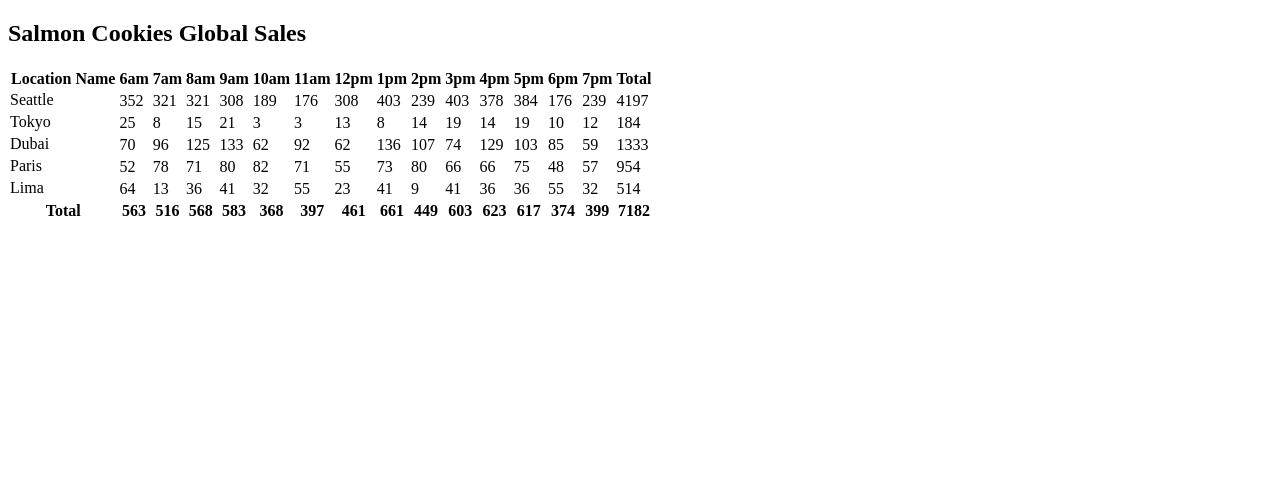
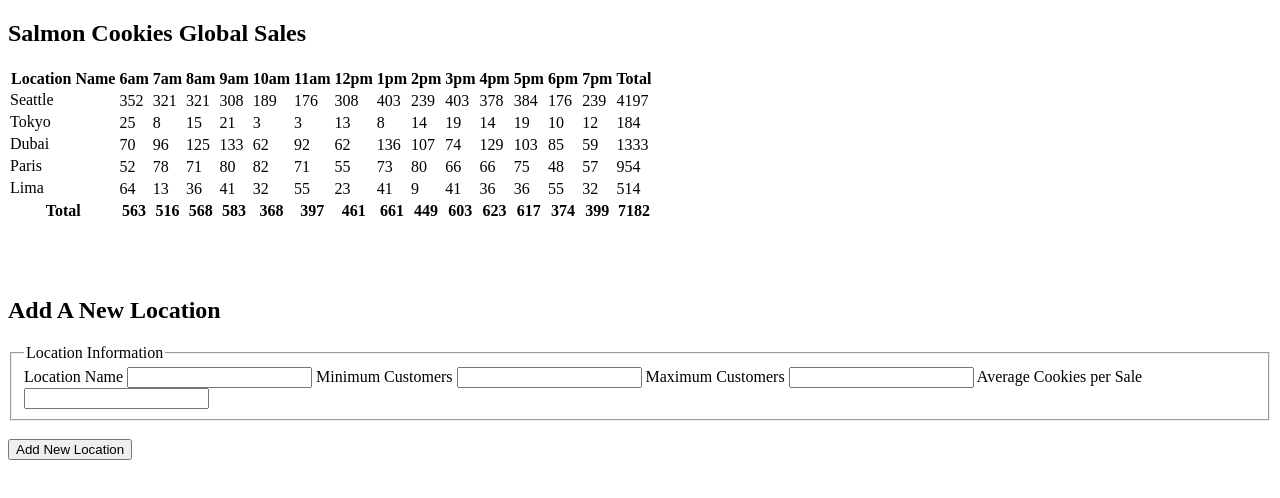
Before and after one commit to suetarazi/cookie-stand, a plain HTML site: page sales.html in a window 1280 px wide. Drawn offline with Linux system fonts and the light colour scheme.

Commit message:
table with form to add new location

```diff
--- a/app.js
+++ b/app.js
@@ -1,4 +1,6 @@
 'use strict';
+
+//addLocation.reset();
 
 //global variables:
 var storeTable = document.getElementById('storeTable');
@@ -67,7 +69,6 @@ function createHeader() {
 
     storeTable.appendChild(headerRow);
 }
-
 createHeader();
 
 
@@ -135,11 +136,36 @@ var dubai = new Store('Dubai', 11, 38, 3.7);
 var paris = new Store('Paris', 20, 38, 2.3);
 var lima = new Store('Lima', 2, 16, 4.6);
 
+//var inputData = [seattle, tokyo, dubai, paris, lima];
+//console.log(inputData);
+
 //render function:
 for(var i=0; i<citiesArray.length; i++){
     console.log(citiesArray);
     citiesArray[i].render();
 }
 
+var addLocation = document.getElementById('addLocation');
+
+addLocation.addEventListener('submit', handleSubmit);
+
+function handleSubmit(event){
+    event.preventDefault();
+
+    var location = event.target.location.value;
+    var minCust = parseInt(event.target.minCust.value);
+    var maxCust = parseInt(event.target.maxCust.value);
+    var avgCookiesPerSale = parseInt(event.target.avgCookiesPerSale.value);
+
+    var newStore = new Store(location, minCust, maxCust, avgCookiesPerSale);
+
+    //clear table
+//    storeTable.innerHTML = '';
+
+    newStore.render();
+   // addLocation.reset();
+
+}
+
 
 createFooter();
--- a/sales.html
+++ b/sales.html
@@ -12,21 +12,27 @@
             <h2>Salmon Cookies Global Sales</h2>
             <div>
                 <table id="storeTable"></table>
+                <br><br><br>
             </div>
-            <div id="seattleData"></div>
-            <div id="tokyoData"></div>
-            <div id="dubaiData"></div>
-            <div id="parisData"></div>
-            <div id="limaData"></div>
+        <div>
+            <h2>Add A New Location</h2>
+            <form id="addLocation">
+                <fieldset>
+                    <legend>Location Information</legend>
+                    <label>Location Name</label>
+                    <input name="location" type="text">
+                    <label>Minimum Customers</label>
+                    <input name="minCust" type="text">
+                    <label>Maximum Customers</label>
+                    <input name="maxCust" type="text">
+                    <label>Average Cookies per Sale</label>
+                    <input name="avgCookiesPerSale" type="text">
+                </fieldset>
+                <br>
+                <button type="submit">Add New Location</button>
+            </form>
+        </div>
 
-            <!-- <table id="inputData", width="80%">
-                <tr>
-                    <th>Location</th>
-                    <th>Min Cust</th>
-                    <th>Max Cust</th>
-                    <th>Avg Cookie/Sale</th>
-                </tr>
-            </table> -->
         </div>
         <script src="app.js"></script>
     </body>
```
